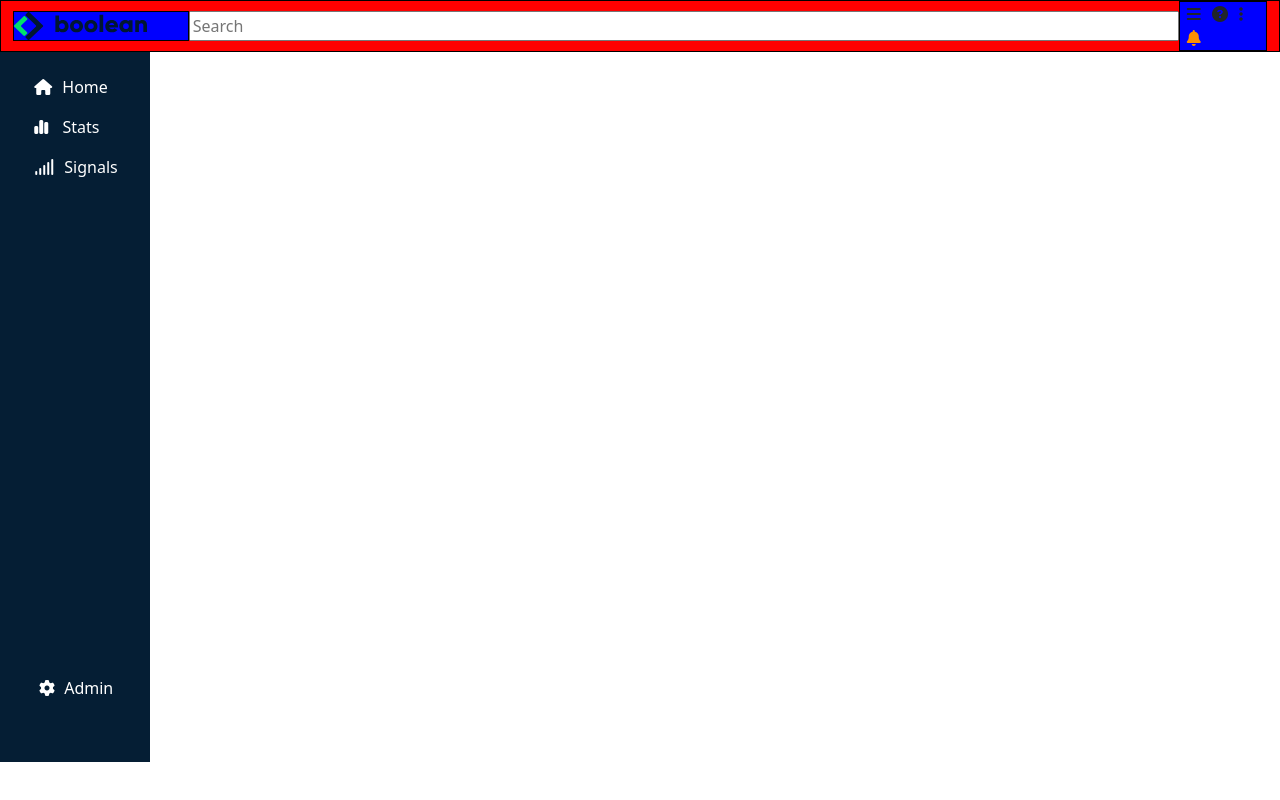
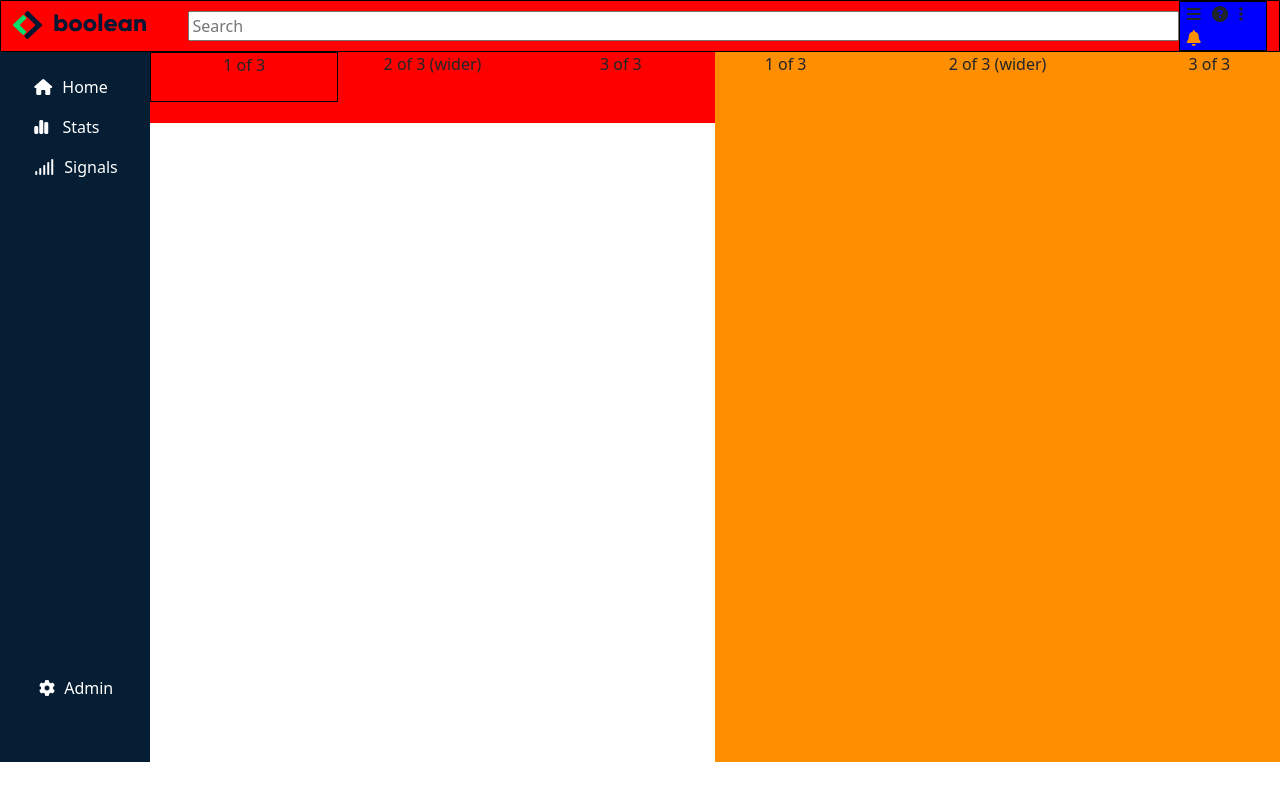
Before and after one commit to FedericoCattani/html-css-bootstrap-dashboard, a plain HTML site: page index.html in a window 1280 px wide. Drawn offline with nearby package versions, Linux system fonts and the light colour scheme.

Commit message:
content top

```diff
--- a/css/style.css
+++ b/css/style.css
@@ -34,12 +34,11 @@ a{
 
 
 .header-left{
+  min-height: 30px;
+  width: 200px;
   cursor: pointer;
   background-image: url(../img/logo.svg);
   background-repeat: no-repeat;
-  display: flex;
-  justify-content: end;
-  align-items: center;
 }
 
 .header-left i{
@@ -78,7 +77,7 @@ main{
   height: calc(100% - 90px);
 }
 
-/*aside*/
+/*ASIDE*/
 
 aside{
   width: 150px;
@@ -124,3 +123,17 @@ aside{
 .aside-bottom a i{
   margin-right: 5px;
 }
+
+/*MAIN CONTENT*/
+
+.content-top{
+  background-color: red;
+  height: 10%;
+  width: 100%;
+}
+
+.content{
+  background-color: #FF8F00;
+  height: 100%;
+  width: 100%;
+}
--- a/index.html
+++ b/index.html
@@ -20,12 +20,11 @@
 <div class="main-wrapper">
  <header>
   <div class="container-fluid d-flex justify-content-between align-items-center debug">
-    <div class="header-left de_bug">
+    <div class="header-left ">
 
     </div>
 
     <div class="header-center text-center">
-
       <form action="form-control">
         <input type="search" name="Search" id="" placeholder="Search">
       </form>
@@ -41,7 +40,6 @@
  </header>
 
   <main>
-
     <aside>
       <div class="aside-container">
         <div class="aside-nav">
@@ -71,11 +69,39 @@
             <i class="fa-solid fa-gear"></i> Admin
           </a>
         </div>
+      </div>
+    </aside>
 
-
+    <div class="content-top">
+      <div class="container text-center">
+        <div class="row row-cols-1 row-cols-md-3 row-cols-lg-3">
+          <div class="col debug">
+            1 of 3
+          </div>
+          <div class="col-6">
+            2 of 3 (wider)
+          </div>
+          <div class="col">
+            3 of 3
           </div>
         </div>
-  </aside>
+      </div>
+    </div>
+    <div class="content">
+      <div class="container text-center ">
+        <div class="row">
+          <div class="col">
+            1 of 3
+          </div>
+          <div class="col-6">
+            2 of 3 (wider)
+          </div>
+          <div class="col">
+            3 of 3
+          </div>
+        </div>
+      </div>
+    </div>
 
   </main>
 </div>
```
Lines whose indentation alone changed are shown as unchanged.
